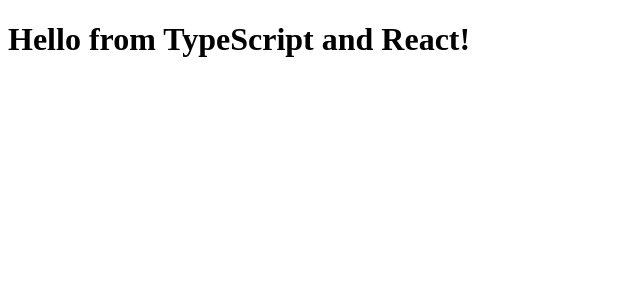
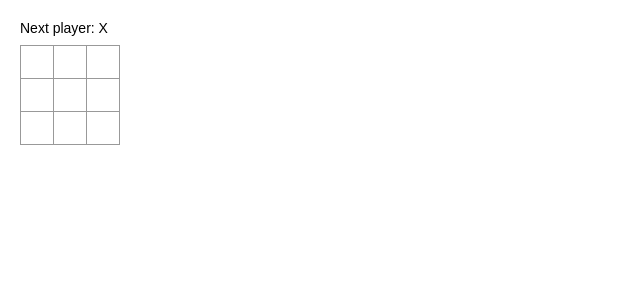
Before and after one commit to maseboy/react_tutorial_with_typescript, a React app: page / in a window 1280 px wide. Shown: the top 300 px of the page, without its empty margins (0-640 px from the left). Built offline with nearby package versions, Linux system fonts and the light colour scheme.

Commit message:
ReactTutorialの初期コードをTypeScriptに置き換え, css-modulesの導入

```diff
--- /dev/null
+++ b/declarations.d.ts
@@ -0,0 +1,2 @@
+// We need to tell TypeScript that when we write "import styles from './styles.scss' we mean to load a module (to look for a './styles.scss.d.ts').
+declare module '*.css';
--- a/index.html
+++ b/index.html
@@ -5,7 +5,11 @@
     <title>Hello React!</title>
   </head>
   <body>
+    <!-- TypeScriptのTutorial -->
     <div id="example"></div>
+
+    <!-- ReactTutorial with TypeScript -->
+    <div id="root"></div>
 
     <!-- Dependencies -->
     <script src="./node_modules/react/umd/react.development.js"></script>
--- a/package.json
+++ b/package.json
@@ -20,7 +20,12 @@
   "devDependencies": {
     "@types/react": "^16.9.25",
     "@types/react-dom": "^16.9.5",
+    "babel-loader": "^8.1.0",
+    "babel-preset-es2015": "^6.24.1",
+    "babel-preset-react": "^6.24.1",
+    "css-loader": "^3.4.2",
     "source-map-loader": "^0.2.4",
+    "style-loader": "^1.1.3",
     "ts-loader": "^6.2.1",
     "typescript": "^3.8.3",
     "webpack": "^4.42.0",
--- /dev/null
+++ b/src/components/Board.tsx
@@ -0,0 +1,35 @@
+import * as React from "react";
+import { Square } from "./Square";
+
+import * as styles from '../css/board.css';
+
+export class Board extends React.Component {
+  renderSquare(i: number) {
+    return <Square />;
+  }
+
+  render() {
+    const status = 'Next player: X';
+
+    return (
+      <div>
+        <div className={styles.status}>{status}</div>
+        <div className={styles.boardRow}>
+          {this.renderSquare(0)}
+          {this.renderSquare(1)}
+          {this.renderSquare(2)}
+        </div>
+        <div className={styles.boardRow}>
+          {this.renderSquare(3)}
+          {this.renderSquare(4)}
+          {this.renderSquare(5)}
+        </div>
+        <div className={styles.boardRow}>
+          {this.renderSquare(6)}
+          {this.renderSquare(7)}
+          {this.renderSquare(8)}
+        </div>
+      </div>
+    );
+  }
+}
--- /dev/null
+++ b/src/components/Game.tsx
@@ -0,0 +1,20 @@
+import * as React from 'react';
+import { Board } from './Board';
+
+import * as styles from '../css/game.css';
+
+export class Game extends React.Component {
+  render() {
+    return (
+      <div className={styles.game}>
+        <div className="game-board">
+          <Board />
+        </div>
+        <div className={styles.gameInfo}>
+          <div>{/* status */}</div>
+          <ol>{/* TODO */}</ol>
+        </div>
+      </div>
+    );
+  }
+}
--- /dev/null
+++ b/src/components/Square.tsx
@@ -0,0 +1,13 @@
+import * as React from "react";
+
+import * as styles from '../css/square.css';
+
+export class Square extends React.Component {
+  render() {
+    return (
+      <button className={styles.square}>
+        {/* TODO */}
+      </button>
+    );
+  }
+}
--- /dev/null
+++ b/src/css/board.css
@@ -0,0 +1,9 @@
+.status {
+  margin-bottom: 10px;
+}
+
+.boardRow:after {
+  clear: both;
+  content: "";
+  display: table;
+}
--- /dev/null
+++ b/src/css/game.css
@@ -0,0 +1,8 @@
+.game {
+  display: flex;
+  flex-direction: row;
+}
+
+.gameInfo {
+  margin-left: 20px;
+}
--- /dev/null
+++ b/src/css/index.css
@@ -0,0 +1,8 @@
+body {
+  font: 14px "Century Gothic", Futura, sans-serif;
+  margin: 20px;
+}
+
+ol, ul {
+  padding-left: 30px;
+}
--- /dev/null
+++ b/src/css/square.css
@@ -0,0 +1,22 @@
+.square {
+  background: #fff;
+  border: 1px solid #999;
+  float: left;
+  font-size: 24px;
+  font-weight: bold;
+  line-height: 34px;
+  height: 34px;
+  margin-right: -1px;
+  margin-top: -1px;
+  padding: 0;
+  text-align: center;
+  width: 34px;
+}
+
+.square:focus {
+  outline: none;
+}
+
+.kbdNavigation .square:focus {
+  background: #ddd;
+}
--- a/src/index.tsx
+++ b/src/index.tsx
@@ -1,11 +1,20 @@
 import * as React from "react";
-// ReactDOM : https://ja.reactjs.org/docs/react-dom.html
+// NOTE: ReactDOM : https://ja.reactjs.org/docs/react-dom.html
 import * as ReactDOM from "react-dom";
+// import { Hello } from "./components/Hello";
+import { Game } from "./components/Game";
 
-import { Hello } from "./components/Hello";
+import './css/index.css';
 
-// ReactDOMのrender: ReactDOM.render(element, container[, callback])
+// NOTE: ReactDOMのrender: ReactDOM.render(element, container[, callback])
+
+// NOTE: TypeScriptのtutorial用
+// ReactDOM.render(
+//   <Hello compiler="TypeScript" framework="React" />,
+//   document.getElementById("example")
+// );
+
 ReactDOM.render(
-  <Hello compiler="TypeScript" framework="React" />,
-  document.getElementById("example")
+  <Game />,
+  document.getElementById("root")
 );
--- a/webpack.config.js
+++ b/webpack.config.js
@@ -25,6 +25,10 @@
         enforce: "pre",
         test: /\.js$/,
         loader: "source-map-loader"
+      },
+      {
+        test: /\.css$/,
+        loaders: ['style-loader', 'css-loader?modules']
       }
     ]
   },
```
Also changed, not shown: 1 other file (tests, documents, lock files or other folders).
